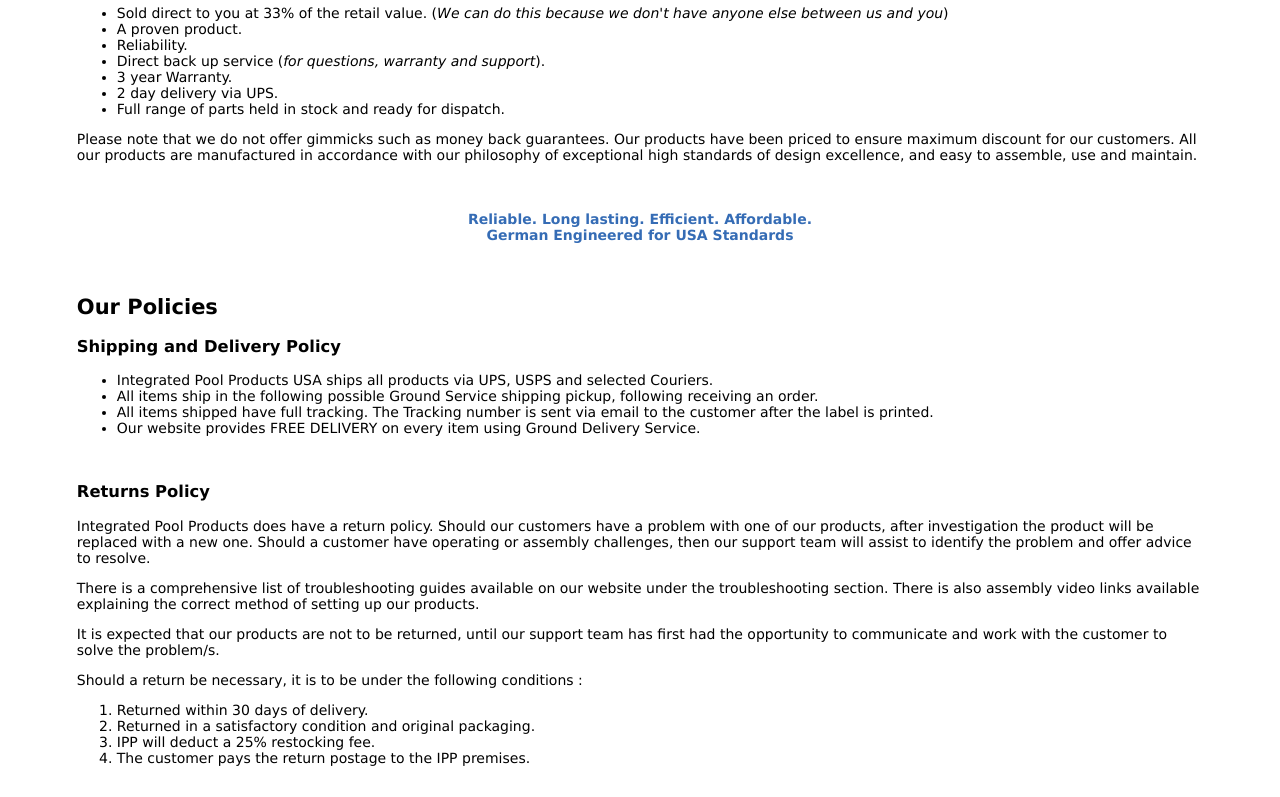
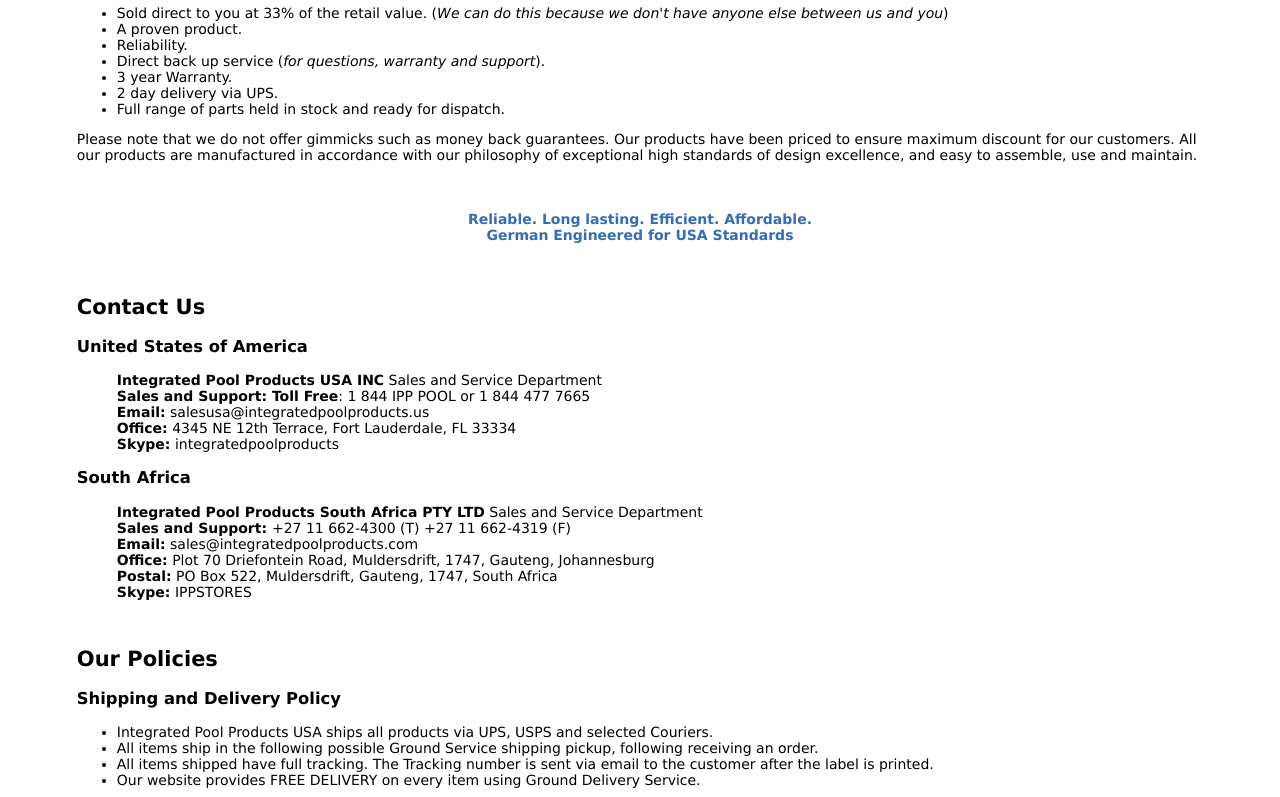
Before and after one commit to Malythea/PoolProducts, a plain HTML site: page aboutIPP.html in a window 1280 px wide. Shown: the part 547-1344 px from the top of the page. Drawn offline with Linux system fonts and the light colour scheme.

Commit message:
Updated aboutIPP to include contact details
Decided to not create a new page and kept contact details on the about
page instead.

```diff
--- a/aboutIPP.html
+++ b/aboutIPP.html
@@ -89,6 +89,31 @@
 			<h4 style="text-align:center;color:#356CB5;">Reliable. Long lasting. Efficient. Affordable.<br>German Engineered for USA Standards</h4>
 			<br>
 
+			<h2>Contact Us</h2>
+			<h3>United States of America</h3>
+			<div>
+				<ul style="list-style-type:none">
+					<li><strong>Integrated Pool Products USA INC</strong> Sales and Service Department</li>
+					<li><strong>Sales and Support: Toll Free</strong>: 1 844 IPP POOL or 1 844 477 7665</li>
+					<li><strong>Email:</strong> salesusa@integratedpoolproducts.us</li>
+					<li><strong>Office:</strong> 4345 NE 12th Terrace, Fort Lauderdale, FL 33334</li>
+					<li><strong>Skype:</strong> integratedpoolproducts</li>
+				</ul>
+			</div>
+
+			<h3>South Africa</h3>
+			<div>
+				<ul style="list-style-type:none">
+					<li><strong>Integrated Pool Products South Africa PTY LTD</strong> Sales and Service Department</li>
+					<li><strong>Sales and Support: </strong> +27 11 662-4300 (T) +27 11 662-4319 (F)</li>
+					<li><strong>Email:</strong> sales@integratedpoolproducts.com</li>
+					<li><strong>Office:</strong> Plot 70 Driefontein Road, Muldersdrift, 1747, Gauteng, Johannesburg</li>
+					<li><strong>Postal:</strong> PO Box 522, Muldersdrift, Gauteng, 1747, South Africa</li>
+					<li><strong>Skype:</strong> IPPSTORES</li>
+				</ul>
+			</div>
+
+			<br>
 			<h2>Our Policies</h2>
 			<h3 id="shippingPolicy">Shipping and Delivery Policy</h3>
 			<ul>
```
